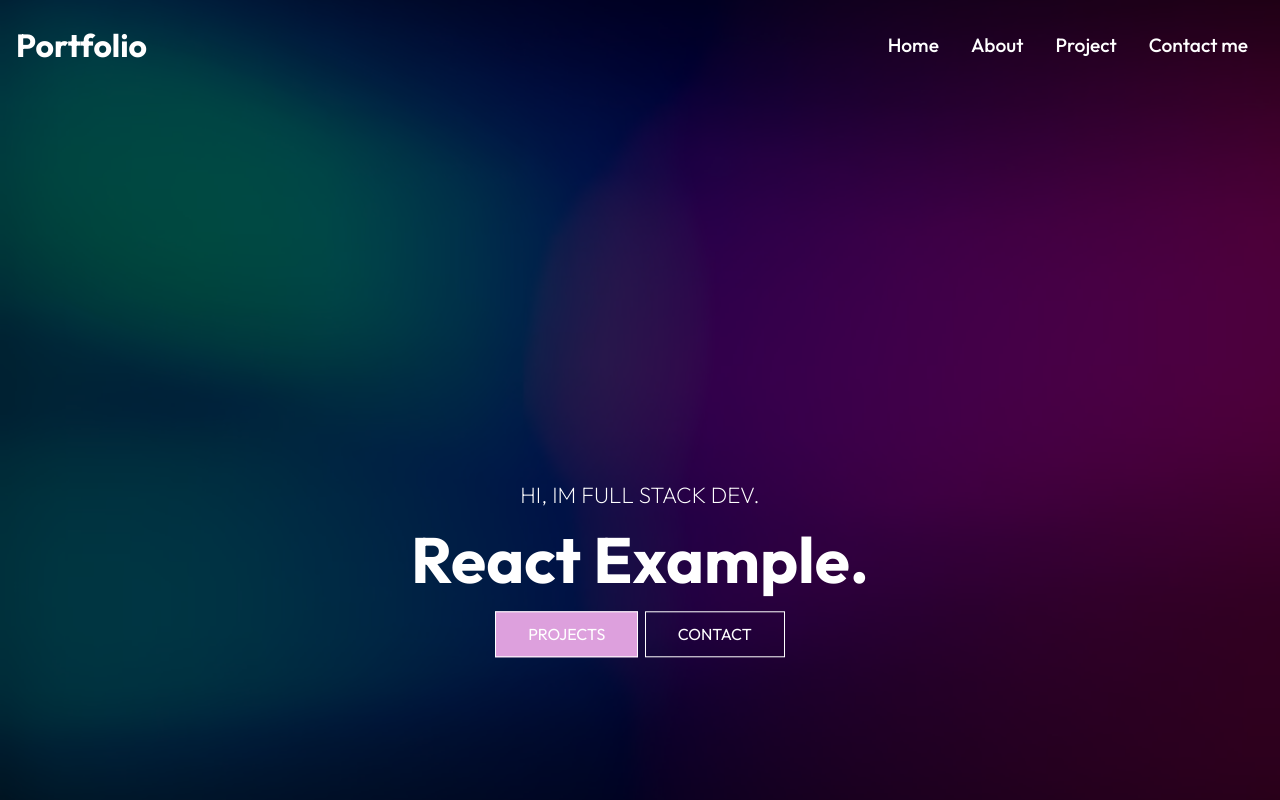
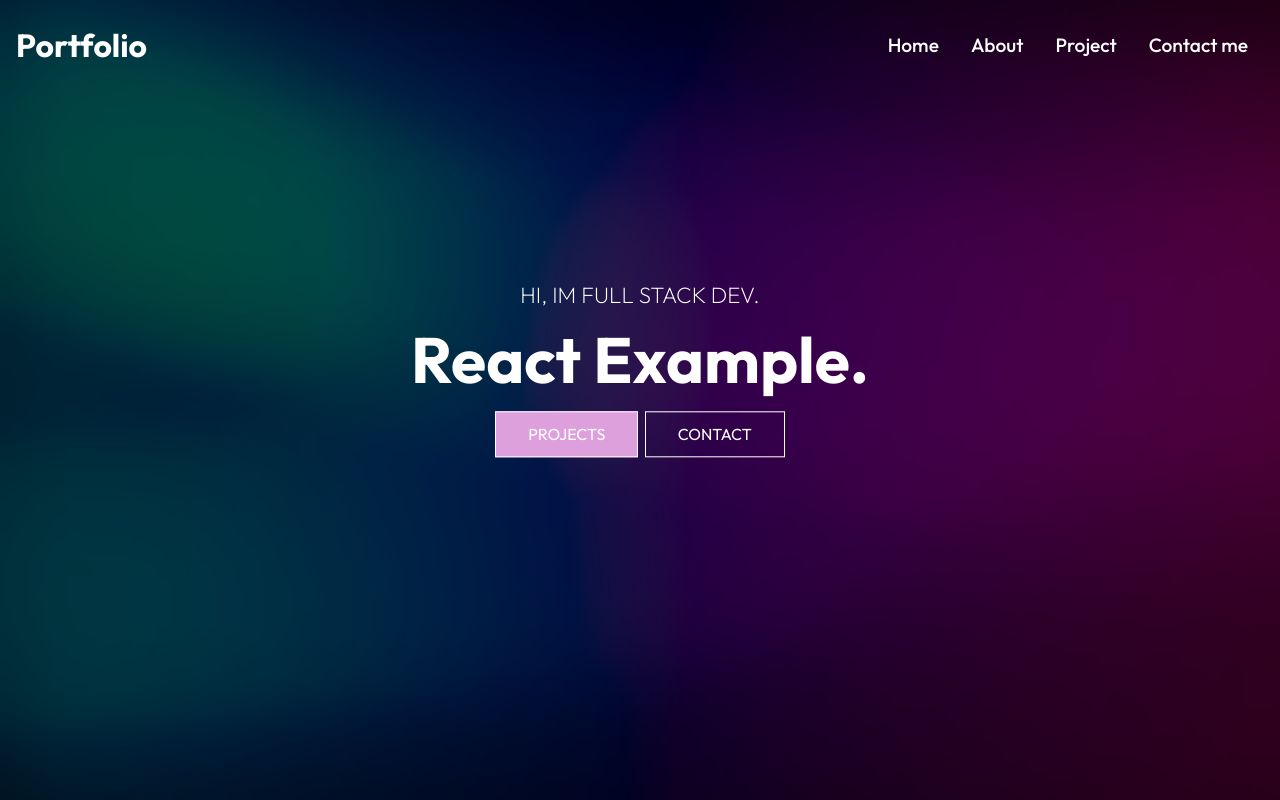
Before and after one commit to jrwithahoodie/react-portfolio-ui, a React (Vite) app: page /#/ in a window 1280 px wide. Shown: the top 800 px of the page. Built offline with nearby package versions, Linux system fonts and the light colour scheme.

Commit message:
[FIX] - styles of welcome text

```diff
--- a/src/components/Welcome/WelcomeStyles.css
+++ b/src/components/Welcome/WelcomeStyles.css
@@ -31,7 +31,7 @@
 .welcome .content {
     position: absolute;
     transform: translate(-50%, 50%);
-    top: 50%;
+    top: 25%;
     left: 50%;
     text-align: center;
 }
```
